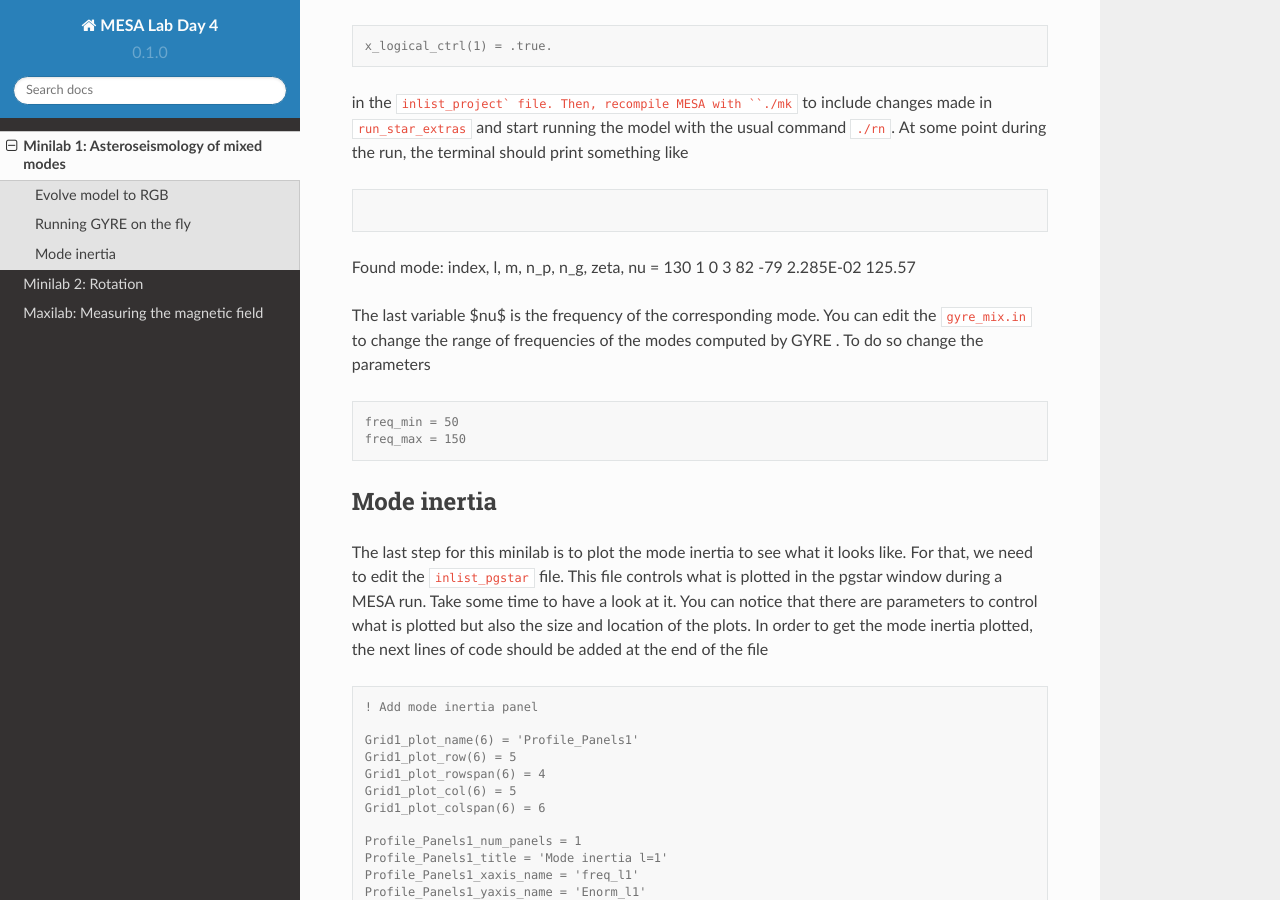
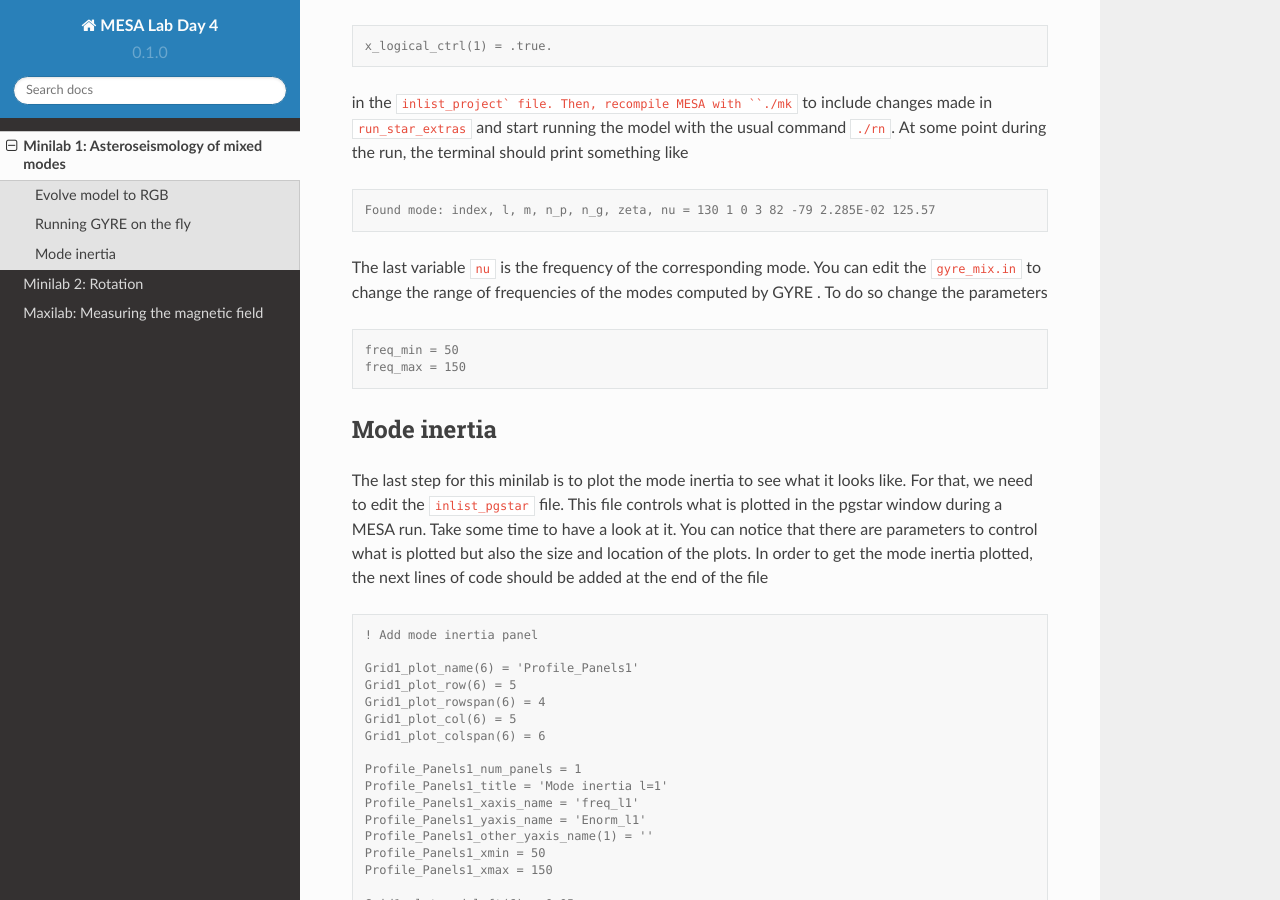
Before and after one commit to mesa-summer-school-2023/mesa-school-bugnet, a Sphinx documentation site: the page built from docs/minilab1.rst, in a window 1280 px wide and 900 px high, scrolled down 4025 px. Built offline with Sphinx 7.4.7 and the Read the Docs theme 2.0.0, drawn with Linux system fonts in a browser that asks for light colours.

```diff
--- a/docs/minilab1.rst
+++ b/docs/minilab1.rst
@@ -151,9 +151,9 @@ Then, recompile MESA with ``./mk`` to include changes made in ``run_star_extras`
 
 .. code-block:: console
 
-Found mode: index, l, m, n_p, n_g, zeta, nu = 130 1 0 3 82 -79 2.285E-02 125.57
+    Found mode: index, l, m, n_p, n_g, zeta, nu = 130 1 0 3 82 -79 2.285E-02 125.57
 
-The last variable $nu$ is the frequency of the corresponding mode. You can edit the ``gyre_mix.in`` to change the range of frequencies of the modes computed by GYRE
+The last variable ``nu`` is the frequency of the corresponding mode. You can edit the ``gyre_mix.in`` to change the range of frequencies of the modes computed by GYRE
 . To do so change the parameters
 
 .. code-block:: console
```
